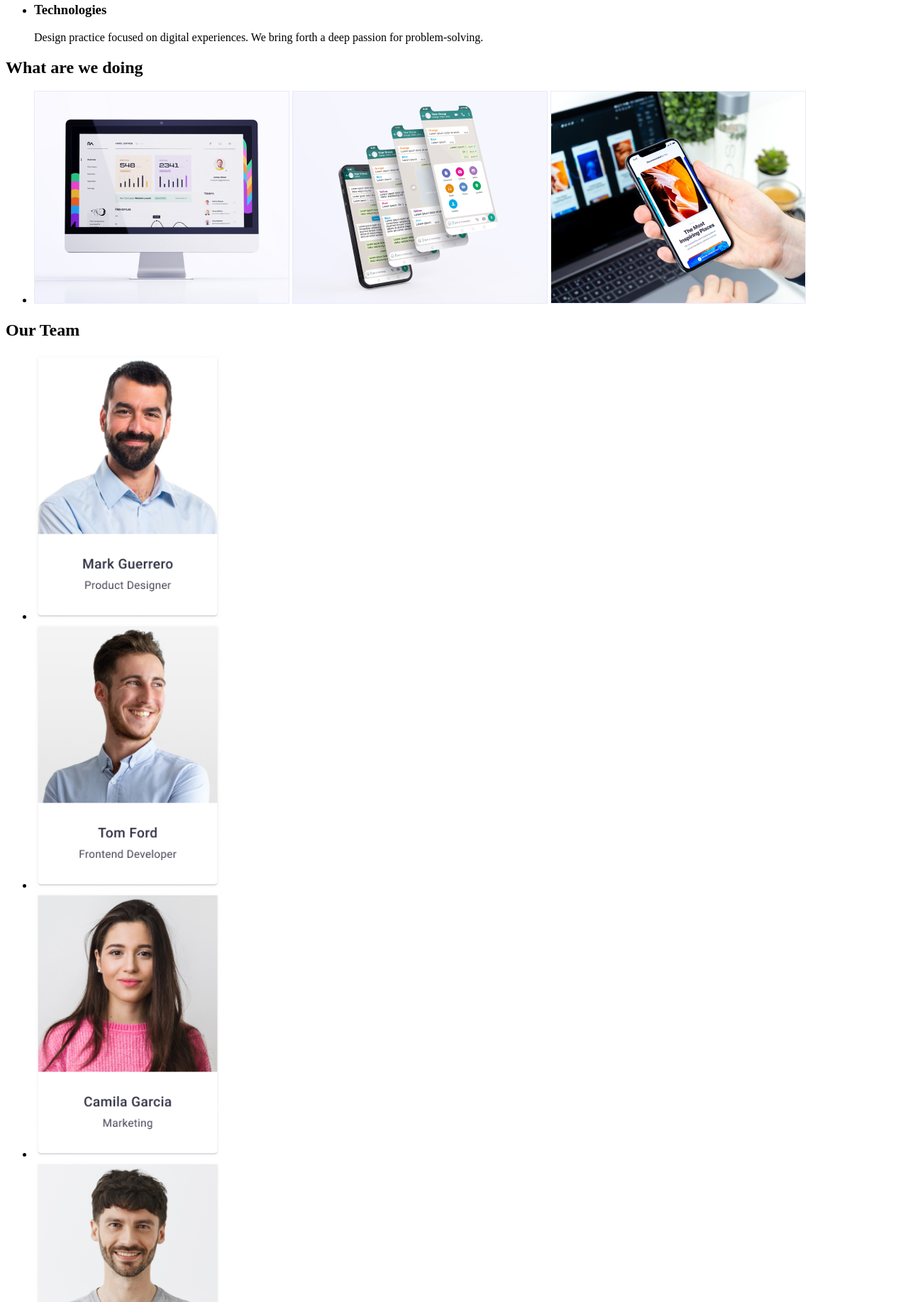
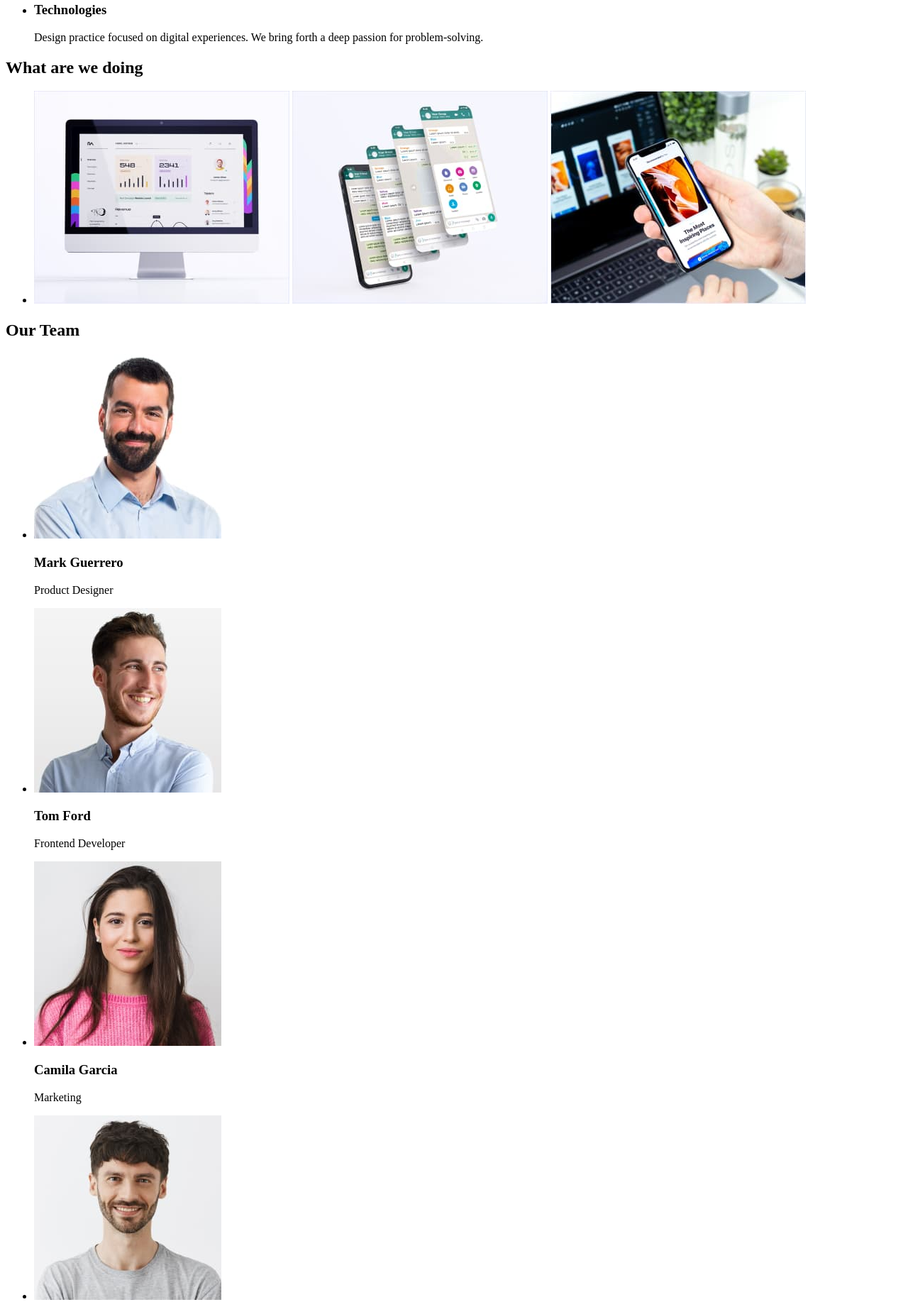
Before and after one commit to Cherniavskyi89/goit-markup-hw-01, a plain HTML site: page index.html in a window 1280 px wide. Shown: the part 559-2394 px from the top of the page at 71% size. Drawn offline with Linux system fonts and the light colour scheme.

Commit message:
add images

```diff
--- a/index.html
+++ b/index.html
@@ -4,12 +4,12 @@
     <meta charset="UTF-8" />
     <meta http-equiv="X-UA-Compatible" content="IE=edge" />
     <meta name="viewport" content="width=device-width, initial-scale=1.0" />
-    <title>webstudio</title>
+    <title>Webstudio</title>
   </head>
   <body>
     <header>
       <nav>
-        <a href="">webstudio</a>
+        <a href="./index.html">web<span>studio</span></a>
         <ul>
           <li><a href="">Studio</a></li>
           <li><a href="">Portfolio</a></li>
@@ -71,12 +71,12 @@
       <ul>
         <li>
           <img
-            src="./images/img 1.jpg"
+            src="./images/img_1.jpg"
             alt="monitor with open site"
             width="360"
           />
-          <img src="./images/img 2.jpg" alt="mobile app" width="360" />
-          <img src="./images/Rectangle 71.jpg" alt="mobile app" width="360" />
+          <img src="./images/img_2.jpg" alt="mobile app" width="360" />
+          <img src="./images/img_3.jpg" alt="mobile app" width="360" />
         </li>
       </ul>
       <!--Team photo-->
@@ -85,31 +85,39 @@
         <ul>
           <li>
             <img
-              src="./images/Team Card 1.jpg"
+              src="./images/team_card-1.jpg"
               alt="photo Mark Guerrero"
               width="264"
             />
+            <h3>Mark Guerrero</h3>
+            <p>Product Designer</p>
           </li>
           <li>
             <img
-              src="./images/Team Card 2.jpg"
+              src="./images/team_card-2.jpg"
               alt="photo Tom Ford"
               width="264"
             />
+            <h3>Tom Ford</h3>
+            <p>Frontend Developer</p>
           </li>
           <li>
             <img
-              src="./images/Team Card 3.png"
+              src="./images/team_card-3.jpg"
               alt="photo Camila Garcia"
               width="264"
             />
+            <h3>Camila Garcia</h3>
+            <p>Marketing</p>
           </li>
           <li>
             <img
-              src="./images/Team Card 4.png"
+              src="./images/team_card-4.jpg"
               alt="photo Daniel Wilson"
               width="264"
             />
+            <h3>Daniel Wilson</h3>
+            <p>UI Designer</p>
           </li>
         </ul>
       </section>
```
Also changed, not shown: images/Rectangle 71.jpg (deleted), images/Team Card 1.jpg (deleted), images/Team Card 2.jpg (deleted), images/Team Card 3.png (deleted), images/Team Card 4.png (deleted), images/img 1.jpg (deleted), images/img 2.jpg (deleted), images/img_1.jpg (added), images/img_2.jpg (added), images/img_3.jpg (added), images/team_card-1.jpg (added), images/team_card-2.jpg (added), images/team_card-3.jpg (added), images/team_card-4.jpg (added).
